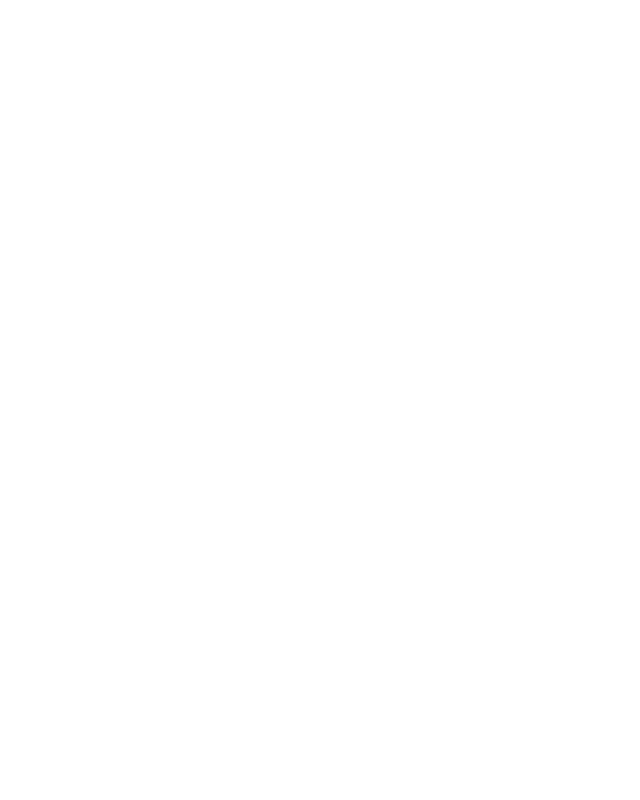
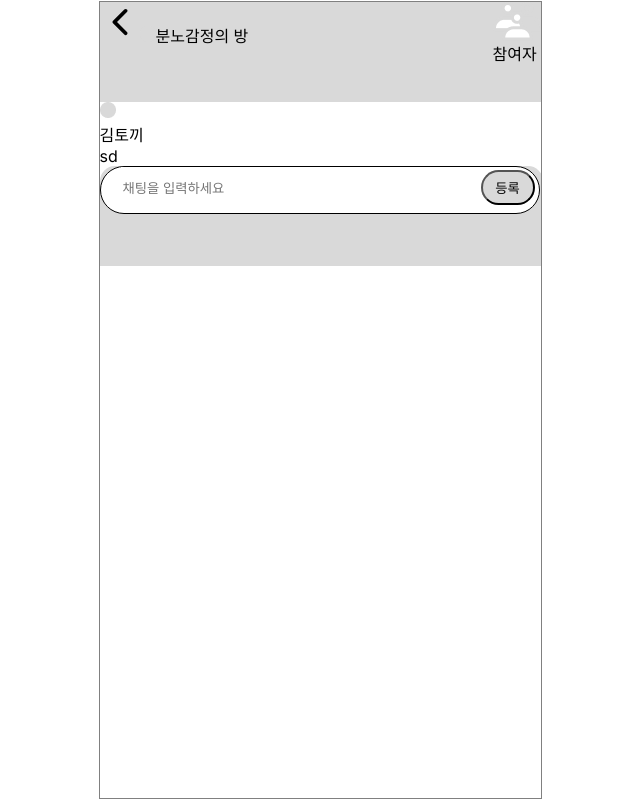
Before and after one commit to nsong113/Nine-Cloud-Front, a React (Create React App) app: page /community/chat in a window 1280 px wide. Before the commit this address had no page. Shown: the whole page, without its empty margins (320-960 px from the left). Built offline with nearby package versions, Linux system fonts and the light colour scheme.

Commit message:
[merge] 캘린더 코드수정 (철민)

```diff
--- a/src/Router.js
+++ b/src/Router.js
@@ -16,6 +16,7 @@
 import GoogleLoginHandler from './components/units/login/social/auth/GoogleLoginHandler';
 import { AnimatePresence } from 'framer-motion';
 import Loading from './components/units/login/social/auth/Loading';
+import Chatting from './components/units/community/chatting/chatting';
 
 export default function Router() {
   return (
@@ -45,6 +46,7 @@
           {/* 상세 페이지 */}
           <Route path='/post/:id' element={<DetailedPage />} />
           <Route path='/list' element={<ViewAll />} />
+          <Route path='/community/chat' element={<Chatting />} />
         </Route>
       </Routes>
     </BrowserRouter>
--- /dev/null
+++ b/src/components/units/community/chatting/chatting.styles.ts
@@ -0,0 +1,58 @@
+import styled from 'styled-components';
+import { IoIosArrowBack } from 'react-icons/io';
+
+export const ContainerDiv = styled.div`
+  display: flex;
+  flex-direction: column;
+  flex: 1;
+`;
+
+export const MoveToPrevImg = styled(IoIosArrowBack)`
+  width: 40px;
+  height: 40px;
+  color: black;
+`;
+
+export const HeaderContainerDiv = styled.div`
+  display: flex;
+  flex-direction: row;
+  justify-content: space-between;
+  width: 443px;
+  height: 100px;
+  background-color: #d9d9d9;
+`;
+
+export const HeaderRightDiv = styled.div`
+  display: flex;
+  flex-direction: column;
+`;
+
+export const FooterDiv = styled.div`
+  width: 443px;
+  height: 100px;
+  border-radius: 15px 15px 0px 0px;
+  background: #d9d9d9;
+`;
+
+export const CommentInput = styled.input`
+  width: 360px;
+  height: 43px;
+  border: 0px;
+  margin-left: 20px;
+`;
+
+export const InputBoxDiv = styled.div`
+  width: 440px;
+  height: 48px;
+  border-radius: 59px;
+  background: #fff;
+  border: 1px solid black;
+`;
+
+export const SubmitButton = styled.button`
+  width: 54px;
+  height: 35px;
+  flex-shrink: 0;
+  border-radius: 24px;
+  background: #d9d9d9;
+`;
--- /dev/null
+++ b/src/components/units/community/chatting/chatting.tsx
@@ -0,0 +1,52 @@
+import React, { ChangeEvent, useEffect, useState } from 'react';
+import * as S from './chatting.styles';
+
+const Chatting = () => {
+  const [count, setCount] = useState(0);
+  const [comment, setComment] = useState('');
+
+  useEffect(() => {
+    console.log('초기 렌더링');
+  }, [count]);
+
+  useEffect(() => {
+    console.log('글자가 바뀌었습니다');
+  }, [comment]);
+
+  const onChangeComment = (event: ChangeEvent<HTMLInputElement>) => {
+    event.currentTarget.value;
+  };
+  return (
+    <S.ContainerDiv>
+      <S.HeaderContainerDiv>
+        <div>
+          <S.MoveToPrevImg />
+          <img src='/circle.png' alt='원' />
+          <span>분노감정의 방</span>
+        </div>
+        <S.HeaderRightDiv>
+          <img src='/people.png' alt='사람들' />
+          <span>참여자</span>
+        </S.HeaderRightDiv>
+      </S.HeaderContainerDiv>
+      <div>
+        <img src='/circle.png' alt='원' />
+        <div>
+          <span>김토끼</span>
+          <div>sd</div>
+        </div>
+      </div>
+      <S.FooterDiv>
+        <S.InputBoxDiv>
+          <S.CommentInput
+            onChange={onChangeComment}
+            placeholder='채팅을 입력하세요'
+          />
+          <S.SubmitButton>등록</S.SubmitButton>
+        </S.InputBoxDiv>
+      </S.FooterDiv>
+    </S.ContainerDiv>
+  );
+};
+
+export default Chatting;
--- a/src/components/units/main/Calender.tsx
+++ b/src/components/units/main/Calender.tsx
@@ -15,6 +15,7 @@
 const Calender = () => {
   const navigate = useNavigate();
   const { data, isLoading } = useQuery('posts', getPosts);
+
   const [isActiveModal, setIsActiveModal] = useState(false);
   const [animationDirection, setAnimationDirection] = useState('');
   const {
@@ -25,10 +26,6 @@
     setCurrentMonth,
     DAY_LIST,
   } = useCalendar();
-
-  if (isLoading) {
-    return <Loading />;
-  }
 
   const formattedMonth = format(currentMonth, 'MMMM');
   const allDate = weekCalendarList.flat().filter((value) => value !== 0);
--- a/src/components/units/main/Main.styles.ts
+++ b/src/components/units/main/Main.styles.ts
@@ -140,6 +140,7 @@
   &:hover {
     background-color: gray;
   }
+  /* opacity: 0.3; */
 `;
 
 export const DayWrapperDiv = styled.div`
```
Also changed, not shown: src/components/units/community/chatting/chatting.types.ts (added).
